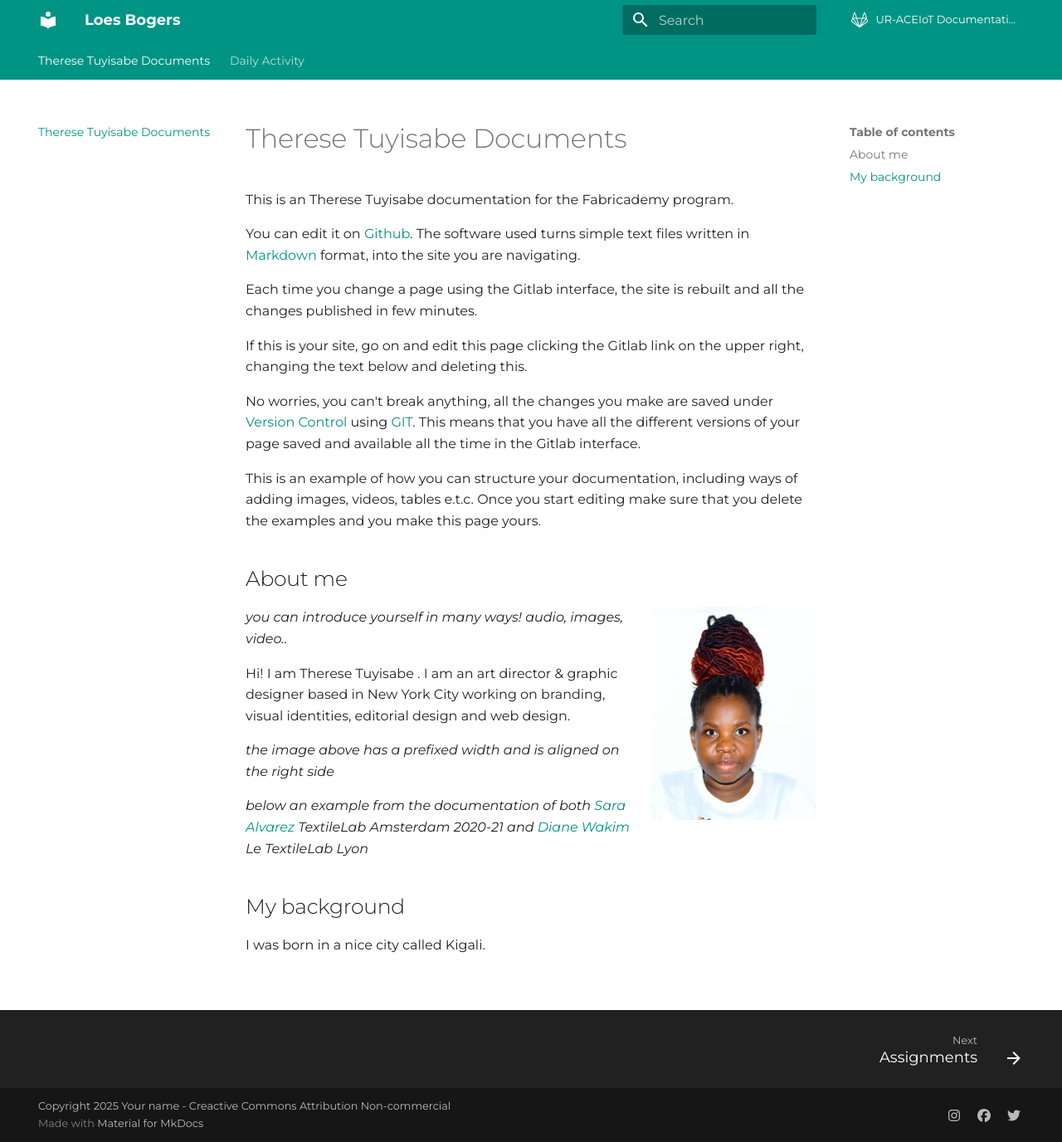
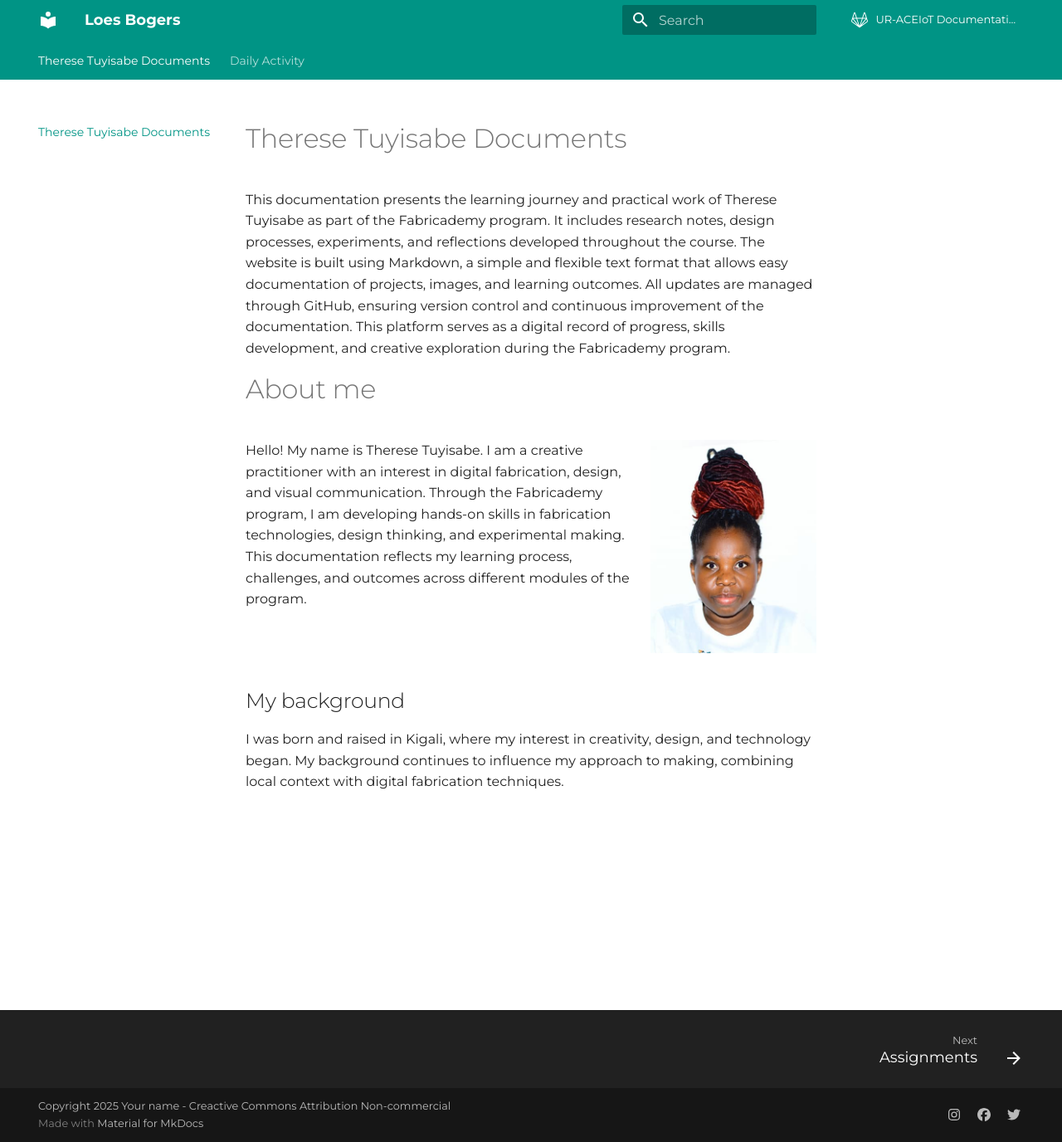
Before and after one commit to theresetuyi/Modeling-Fabrication-, an MkDocs documentation site: the page built from docs/index.md, in a window 1280 px wide and 1376 px high. Shown: the whole window at 83% size. Built offline with MkDocs 1.6.1 and Material for MkDocs 9.7.7, drawn with Linux system fonts in a browser that asks for light colours.

Commit message:
Update docs index

```diff
--- a/docs/index.md
+++ b/docs/index.md
@@ -3,44 +3,15 @@ glightbox: false
 ---
 
 # Therese Tuyisabe Documents
-
-This is an Therese Tuyisabe documentation for the Fabricademy program.
-
-You can edit it on [Github](http://github.com/R-INYURU). The software used turns simple text files written in [Markdown](https://en.wikipedia.org/wiki/Markdown) format, into the site you are navigating.
-
-Each time you change a page using the Gitlab interface, the site is rebuilt and all the changes published
-in few minutes.
-
-If this is your site, go on and edit this page clicking the Gitlab link on the upper right, changing the text below and deleting this.
-
-No worries, you can't break anything, all the changes you make are saved under [Version Control](https://en.wikipedia.org/wiki/Version_control) using [GIT](https://git-scm.com/book/en/v2/Getting-Started-About-Version-Control). This means that you have all the different versions of your page saved and available all the time in the Gitlab interface.
-
-This is an example of how you can structure your documentation, including ways of adding images, videos, tables e.t.c. Once you start editing make sure that you delete the examples and you make this page yours.
-
-
-
-## About me
-
+This documentation presents the learning journey and practical work of Therese Tuyisabe as part of the Fabricademy program. It includes research notes, design processes, experiments, and reflections developed throughout the course.
+The website is built using Markdown, a simple and flexible text format that allows easy documentation of projects, images, and learning outcomes. All updates are managed through GitHub, ensuring version control and continuous improvement of the documentation.
+This platform serves as a digital record of progress, skills development, and creative exploration during the Fabricademy program.
+# About me
 ![](./images/avatar-photo.jpeg){ width=200 align=right }
-
-_you can introduce yourself in many ways! audio, images, video.._
-
-Hi! I am Therese Tuyisabe . I am an art director & graphic designer based in New York City working on branding, visual identities, editorial design and web design.
-
-_the image above has a prefixed width and is aligned on the right side_
-
-
-_below an example from the documentation of both [Sara Alvarez](https://class.textile-academy.org/2021/sara.alvarez/) TextileLab Amsterdam 2020-21 and [Diane Wakim](https://class.textile-academy.org/2021/diane.wakim/) Le TextileLab Lyon_
-
-
-
+Hello! My name is Therese Tuyisabe. I am a creative practitioner with an interest in digital fabrication, design, and visual communication. Through the Fabricademy program, I am developing hands-on skills in fabrication technologies, design thinking, and experimental making.
+This documentation reflects my learning process, challenges, and outcomes across different modules of the program.
+<p style="clear: both;"></p>
 ## My background
-
-I was born in a nice city called Kigali.
-
-<!-- This below clears both sides under "aligned" images - see two images above.
-Can also be used just as "clear: right;" rather than "clear: both;", if you are using an image on the right, for example.
--->
-
+I was born and raised in Kigali, where my interest in creativity, design, and technology began. My background continues to influence my approach to making, combining local context with digital fabrication techniques.
 <p style="clear: both;"></p>
 <br/>
```
